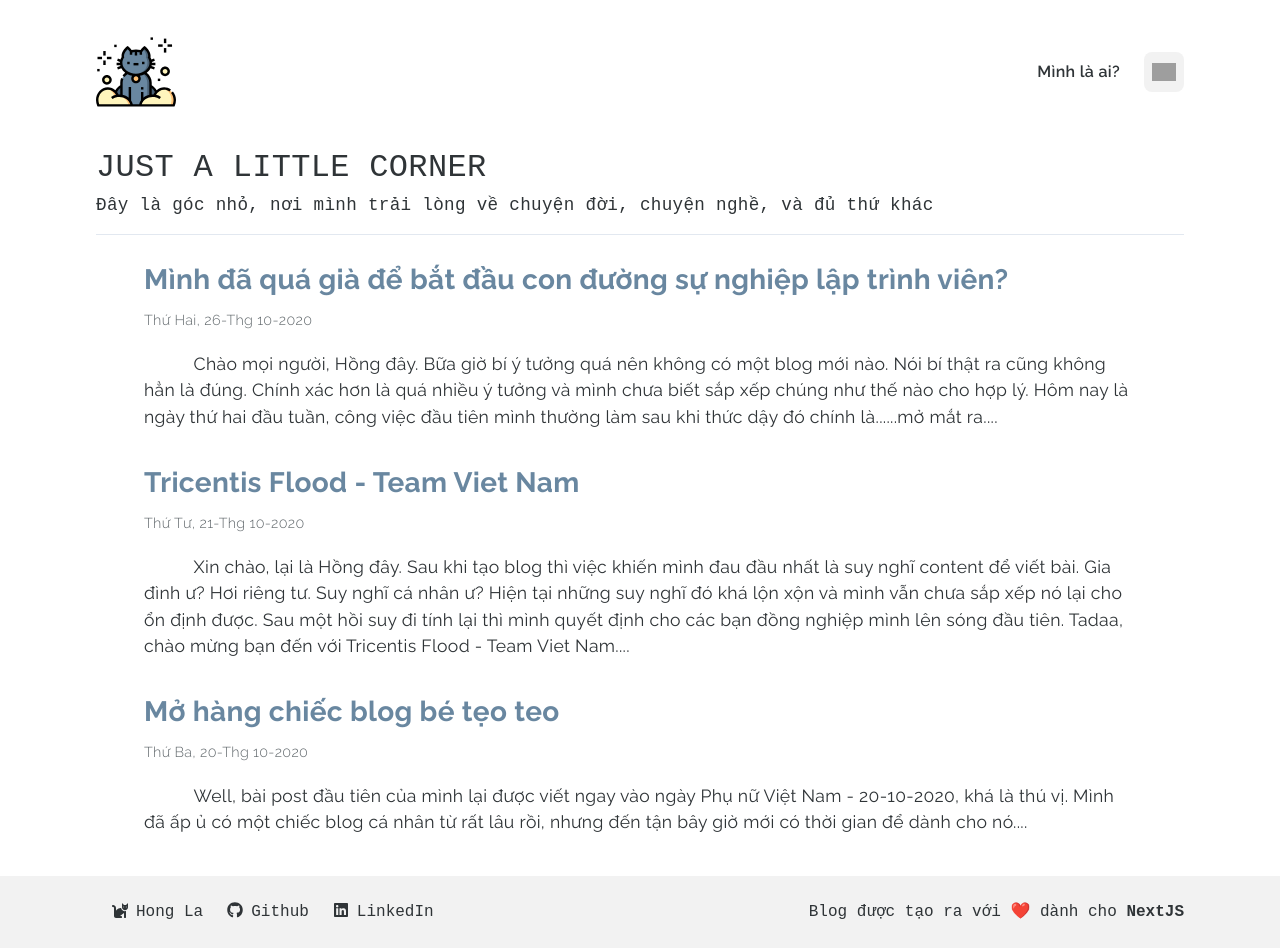
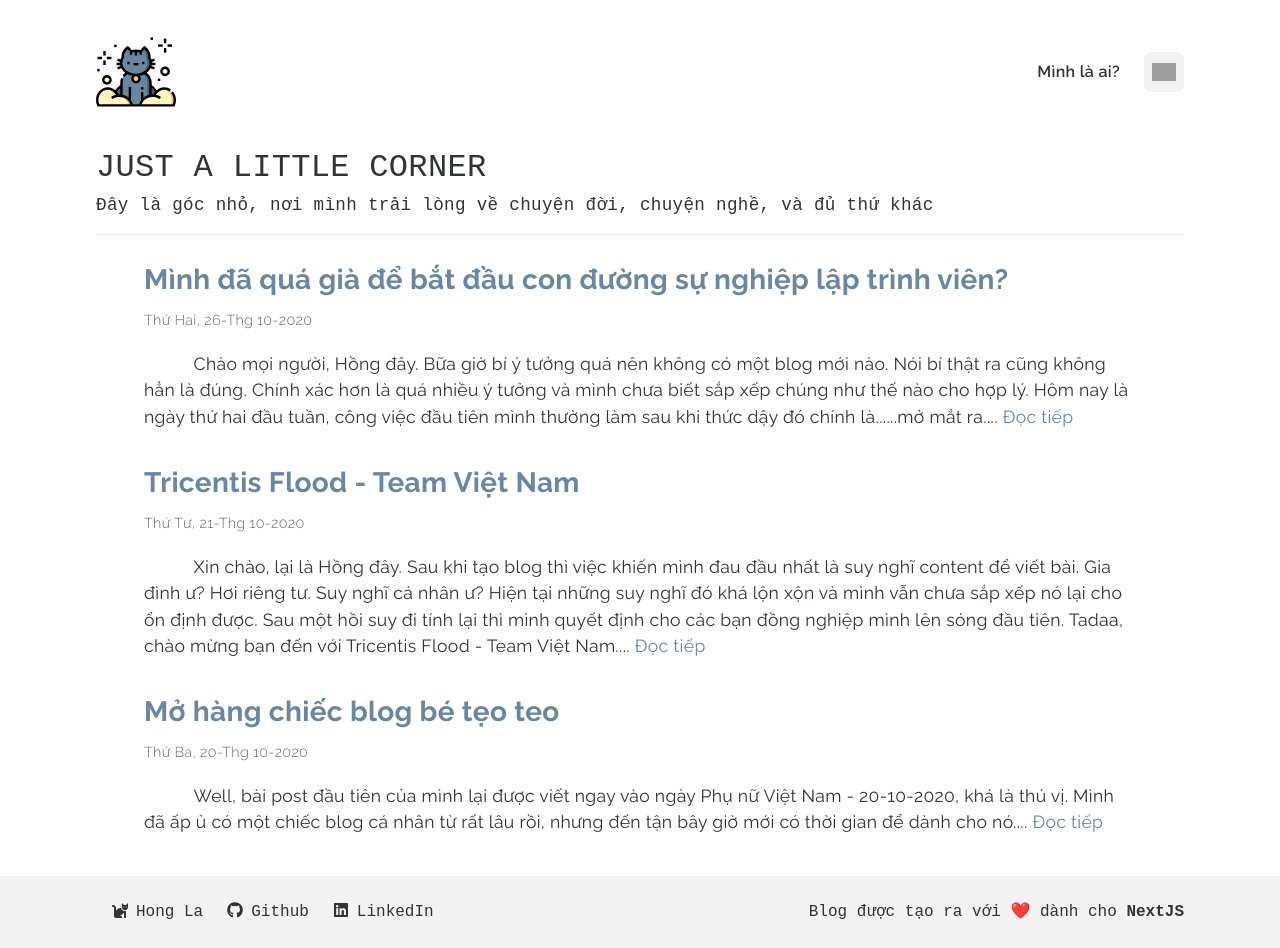
Before and after one commit to honglax/blog-with-nextjs, a Next.js app: page / in a window 1280 px wide. Built offline with nearby package versions, Linux system fonts and the light colour scheme; grey boxes are pictures that could not be loaded.

Commit message:
Refactor some stuff

```diff
--- a/_posts/tricentis-flood-vn.md
+++ b/_posts/tricentis-flood-vn.md
@@ -1,13 +1,13 @@
 ---
 tags: ['Tản mạn', 'Life at KMS']
-title: 'Tricentis Flood - Team Viet Nam'
+title: 'Tricentis Flood - Team Việt Nam'
 excerpt:
   'Xin chào, lại là Hồng đây. Sau khi tạo blog thì việc khiến mình đau đầu nhất là
 suy nghĩ content để viết bài. Gia đình ư? Hơi riêng tư. Suy nghĩ cá nhân ư? Hiện
 tại những suy nghĩ đó khá lộn xộn và mình vẫn chưa sắp xếp nó lại cho ổn định
 được. Sau một hồi suy đi tính lại thì mình quyết định cho các bạn đồng nghiệp
 mình lên sóng đầu tiên. Tadaa, chào mừng bạn đến với Tricentis Flood - Team
-Viet Nam.'
+Việt Nam.'
 date: '2020-10-21'
 ---
 
@@ -16,7 +16,7 @@ suy nghĩ content để viết bài. Gia đình ư? Hơi riêng tư. Suy nghĩ c
 tại những suy nghĩ đó khá lộn xộn và mình vẫn chưa sắp xếp nó lại cho ổn định
 được. Sau một hồi suy đi tính lại thì mình quyết định cho các bạn đồng nghiệp
 mình lên sóng đầu tiên. Tadaa, chào mừng bạn đến với **Tricentis Flood - Team
-Viet Nam**.
+Việt Nam**.
 
 ![Tricentis Flood VN](/images/posts/tricentis-flood.jpg)
 
--- a/components/PostPreview/index.tsx
+++ b/components/PostPreview/index.tsx
@@ -50,6 +50,11 @@ const PostExcerpt = styled.div`
   font-size: 1.1rem;
   line-height: 1.5;
   text-indent: 5%;
+
+  .read-more {
+    color: ${commonTheme.linkColor};
+    font-weight: 500;
+  }
 `
 
 const PostPreview = ({
@@ -69,7 +74,12 @@ const PostPreview = ({
       <PostOn darkMode={darkMode}>
         <Date dateString={date} />
       </PostOn>
-      <PostExcerpt>{excerpt}...</PostExcerpt>
+      <PostExcerpt>
+        {excerpt}...&nbsp;
+        <Link href={href}>
+          <a className="read-more">Đọc tiếp</a>
+        </Link>
+      </PostExcerpt>
     </PreviewWrapper>
   )
 }
--- a/pages/tags/[tag].tsx
+++ b/pages/tags/[tag].tsx
@@ -1,7 +1,7 @@
 import { GetStaticProps, GetStaticPaths } from 'next'
 import { useContext } from 'react'
 import { ThemeContext } from '@/lib/context'
-import { Layout, PostPreview, TagsBlock } from '@/components'
+import { Layout, PostPreview, TagsBlock, BackToHome } from '@/components'
 import { getAllPostTags, getPostByTag } from '@/lib/api/tags'
 
 const PostsByTags = ({ posts, filteredTag }) => {
@@ -19,6 +19,7 @@ const PostsByTags = ({ posts, filteredTag }) => {
           excerpt={excerpt}
         />
       ))}
+      <BackToHome />
     </Layout>
   )
 }
```
